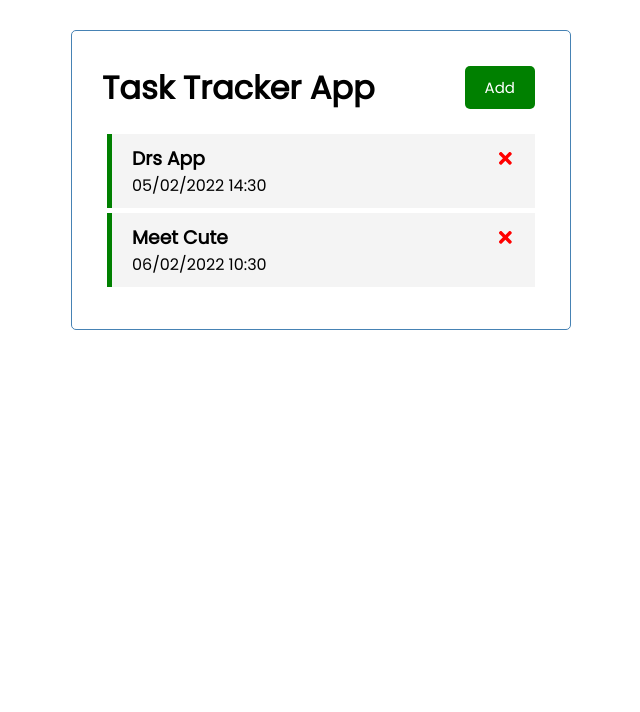
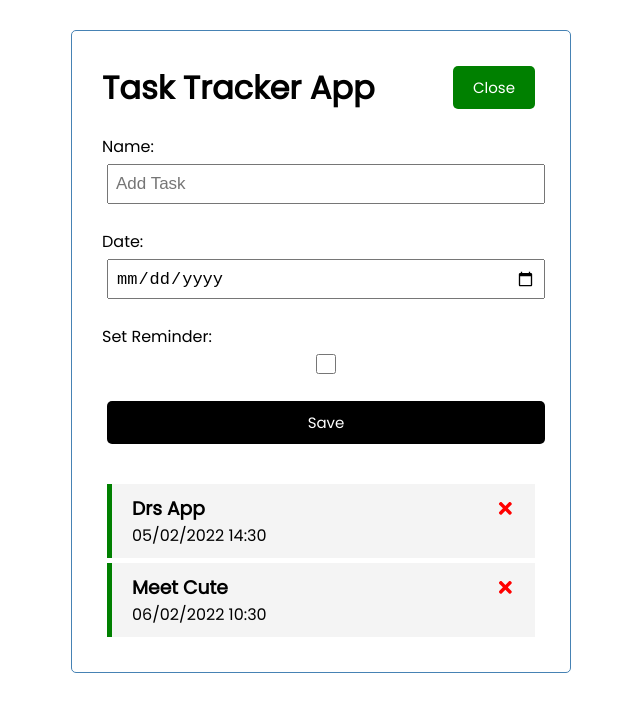
Before and after one commit to fronomenal/react_to_do, a React (Create React App) app: page / in a window 1280 px wide. Both pictures are taken after a click on the button "Add". Shown: the top 712 px of the page, without its empty margins (319-959 px from the left). Built offline with nearby package versions, Linux system fonts and the light colour scheme.

Commit message:
Completed task adding feature

```diff
--- a/src/App.js
+++ b/src/App.js
@@ -1,9 +1,18 @@
 import Header from './components/Header.js';
 import Tasks from './components/Tasks.js';
+import TaskForm from './components/TaskForm.js';
 import {useState} from 'react';
 
 function App() {
   const [tasks, setTasks] = useState(taskState);
+  const [formPresence, toggleForm] = useState(false);
+
+  const addTask = (task) => {
+    const id = tasks.length + 1;
+
+    setTasks([...tasks, {id, ...task}]);
+
+  }
 
   const clearTask = (id)=> {
     setTasks(tasks.filter( (task)=> task.id !== id));
@@ -15,7 +24,8 @@ function App() {
 
   return (
     <div className="container">
-      <Header text="Task Tracker App" />
+      <Header text="Task Tracker App" formTogg={toggleForm} formState={formPresence} />
+      {formPresence && <TaskForm addFunc={addTask} />}
       { (tasks.length === 0 )? <p>Please Add a task to track</p> :
       <Tasks state={tasks} clearFunc={clearTask} remTogg={reminderToggle} /> }
     </div>
--- a/src/components/Header.js
+++ b/src/components/Header.js
@@ -4,7 +4,7 @@ const Header = (props)=> {
     return (
         <header className="header">
             <h1>{props.text}</h1>
-            <Button click={btnClick} color="green" text="Add"/>
+            <Button click={ ()=> props.formTogg(!props.formState) } color="green" text={ (props.formState)? "Close" : "Add"} />
         </header>
     );
 }
@@ -13,8 +13,5 @@ Header.defaultProps = {
     text: "Task Tracker"
 }
 
-function btnClick(e){
-    alert("Clicked a " + e.target)
-}
 
 export default Header;
--- /dev/null
+++ b/src/components/TaskForm.js
@@ -0,0 +1,35 @@
+import {useState} from 'react';
+
+const TaskForm = (props) => {
+    const [text, setText] = useState('');
+    const [day, setDay] = useState('');
+    const [rem, setReminder] = useState(false);
+
+    const save = (e)=> {
+        e.preventDefault();
+
+        props.addFunc( {text, day, rem} );
+
+        setText('');
+        setDay('');
+        setReminder(false);
+    }
+
+  return (
+    <form className='add-form' onSubmit={save}>
+        <div className="form-control">
+            <label>Name: <input type="text" placeholder='Add Task' value={text} onChange={ (e)=> setText(e.target.value) } required/></label>
+        </div>
+        <div className="form-control">
+            <label htmlFor="datetime">Date: <input type="date" value={day} onChange={ (e)=> setDay(e.target.value) } required/></label>
+        </div>
+        <div className="form-control form-control-check">
+            <label htmlFor="text">Set Reminder: <input type="checkbox" checked={rem} onChange={ (e)=> setReminder(e.currentTarget.checked) } /></label>
+        </div>
+
+        <input className="btn btn-block" type="submit" value="Save"></input>
+    </form>
+  )
+}
+
+export default TaskForm
```
